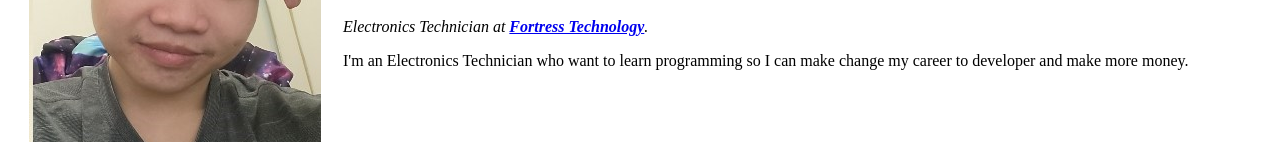
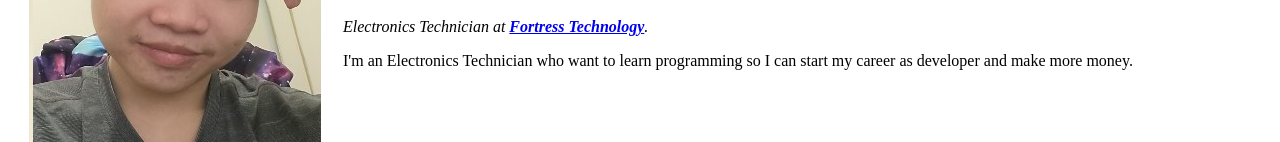
Before and after one commit to mhpro15/cv, a plain HTML site: page index.html in a window 1280 px wide. Shown: the part 264-406 px from the top of the page. Drawn offline with Linux system fonts and the light colour scheme.

Commit message:
Update index.html

```diff
--- a/index.html
+++ b/index.html
@@ -13,7 +13,7 @@
         <td>
           <h1>Hung Manh Nguyen</h1>
           <p><em>Electronics Technician at <strong> <a href="https://www.fortresstechnology.com">Fortress Technology</a></strong>.</em></p>
-          <p>I'm an Electronics Technician who want to learn programming so I can make change my career to developer and make more money.</p>
+          <p>I'm an Electronics Technician who want to learn programming so I can start my career as developer and make more money.</p>
         </td>
       </tr>
     </table>
```
